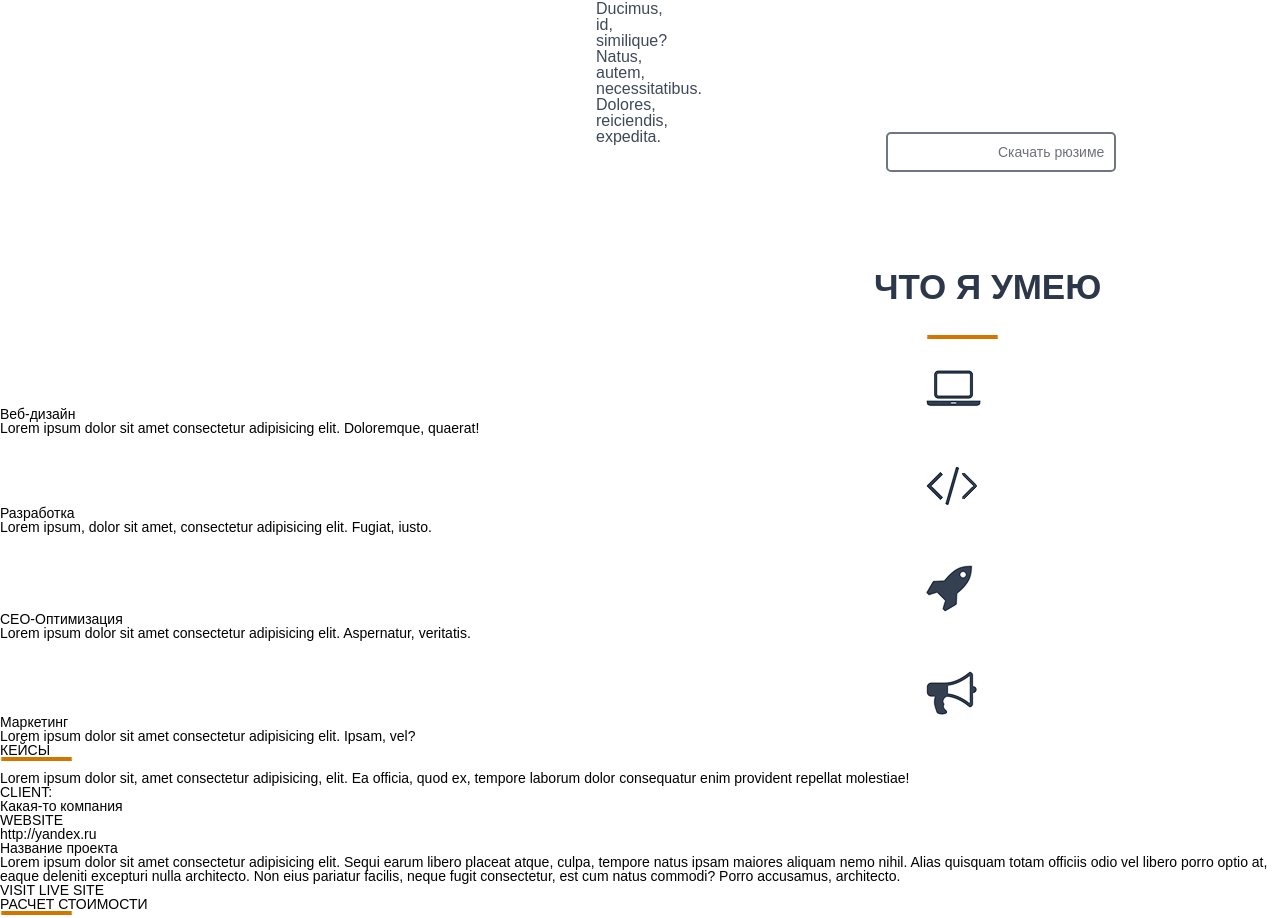
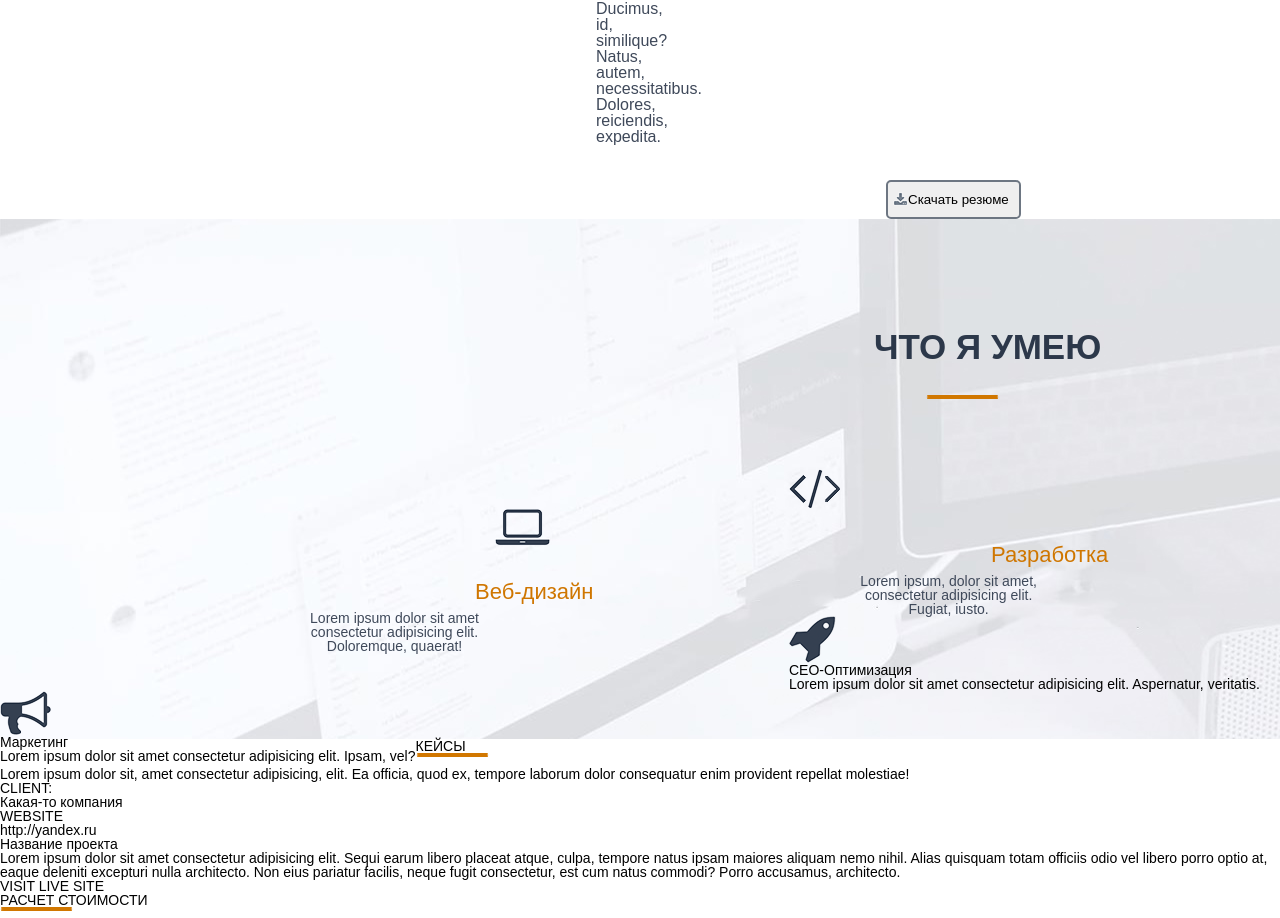
Before and after one commit to 33Ruslan/33Ruslan.github.io, a plain HTML site: page src/Index.html in a window 1280 px wide. Shown: the part 2043-2961 px from the top of the page. Drawn offline with Linux system fonts and the light colour scheme.

Commit message:
Add files via upload

```diff
--- a/src/Index.html
+++ b/src/Index.html
@@ -45,28 +45,30 @@
 	<div><img src="img/фотка.jpg"></div>
 	<p>Lorem ipsum dolor sit, amet consectetur adipisicing elit. Expedita iste aliquam unde ab mollitia, in quisquam dolore cumque dolor iusto facere alias saepe ducimus voluptatum similique iure dignissimos inventore fugiat ad et repudiandae cupiditate obcaecati.</p>
 	<p>Lorem ipsum dolor sit amet consectetur adipisicing elit. Provident dolorum iste minus recusandae fuga labore aspernatur. Nostrum officiis laudantium consequatur placeat unde esse, eius maiores harum! Ducimus, id, similique? Natus, autem, necessitatibus. Dolores, reiciendis, expedita.</p>
-	<a href="" download="">Скачать рюзиме</a>
+	<button class="obo_mne__button"><img src="../src/img/иконка.png" alt=""><a href="" download="">Скачать резюме</a></button>
 </div>
 
 <div class="chto_ymeu">
 	<h2>ЧТО Я УМЕЮ</h2>
 	<img src="img/Черта заголовка.png">
 
-	<div><img src="img/ноут.png">
+	<div class="web">
+		<img src="img/ноут.png">
 		<h4>Веб-дизайн</h4>
-		<p>Lorem ipsum dolor sit amet consectetur adipisicing elit. Doloremque, quaerat!<p>
+		<p>Lorem ipsum dolor sit amet <br>consectetur adipisicing elit. <br>Doloremque, quaerat!<p>
 	</div>
 
-	<div><img src="img/знак.png">
-	<h4>Разработка</h4>
-	<p>Lorem ipsum, dolor sit amet, consectetur adipisicing elit. Fugiat, iusto.</p></div>
+	<div class="razrab">
+		<img src="img/знак.png">
+	    <h4>Разработка</h4>
+	<p>Lorem ipsum, dolor sit amet,<br> consectetur adipisicing elit.<br> Fugiat, iusto.</p></div>
 
-	<div><img src="img/ракета.png">
+	<div class="optim"><img src="img/ракета.png">
 		<h4>СЕО-Оптимизация</h4>
 		<span>Lorem ipsum dolor sit amet consectetur adipisicing elit. Aspernatur, veritatis.</span>
 	</div>
 
-	<div><img src="img/gramofon.png">
+	<div class="marketing"><img src="img/gramofon.png">
 	<h4>Маркетинг</h4>
 	<p>Lorem ipsum dolor sit amet consectetur adipisicing elit. Ipsam, vel?</p></div>
 
--- a/src/css/style.css
+++ b/src/css/style.css
@@ -94,29 +94,67 @@ nav{
 	color: #3f495a;
 }
 
-.obo_mne a{
-    border-radius: 5px;
+.obo_mne__button{
+	border-radius: 5px;
     border: 2px solid #6d7682;
 	color: #6f707e;
 	margin-left: 886px;
-	padding: 10px 10px 10px 110px;
+	margin-top: 35px;
+	padding: 10px 10px 10px 5px;
 }
 
 .chto_ymeu{
 	width: 100%;
-	background: url(../img/картинка фона.jpg);
+	height: 520px;
+	background: url("../img/картинка фона.jpg");
 }
 
 .chto_ymeu h2{
 	color: #2c384a;
 	font-size: 35px;
-    margin-top: 110px;
+    padding-top: 110px;
     padding-left: 874px;
     text-transform: uppercase;
     font-weight: bold;
 }
 
-.chto_ymeu img{
+.chto_ymeu>img{
 	padding-left: 926px;
 	margin-top: 31px;
 }
+
+.chto_ymeu div{
+	float: left;
+}
+
+.web img{
+	margin: 110px 239px 35px 495px;
+}
+
+.web h4{
+	font-size: 22px;
+	color: #cf7600;
+	margin: 0px 0px 8px 475px;
+}
+
+.web p{
+	color: #3f495a;
+	text-shadow: 420px;
+	text-align: center;
+}
+
+.razrab img{
+	margin: 70px 239px 35px 0px;
+}
+
+.razrab h4{
+	font-size: 22px;
+	color: #cf7600;
+	padding: 0px 0px 8px 202px;
+}
+
+.razrab p{
+	color: #3f495a;
+	text-shadow: 83px;
+	text-align: center
+}
```
Also changed, not shown: src/img/иконка.png (added).
